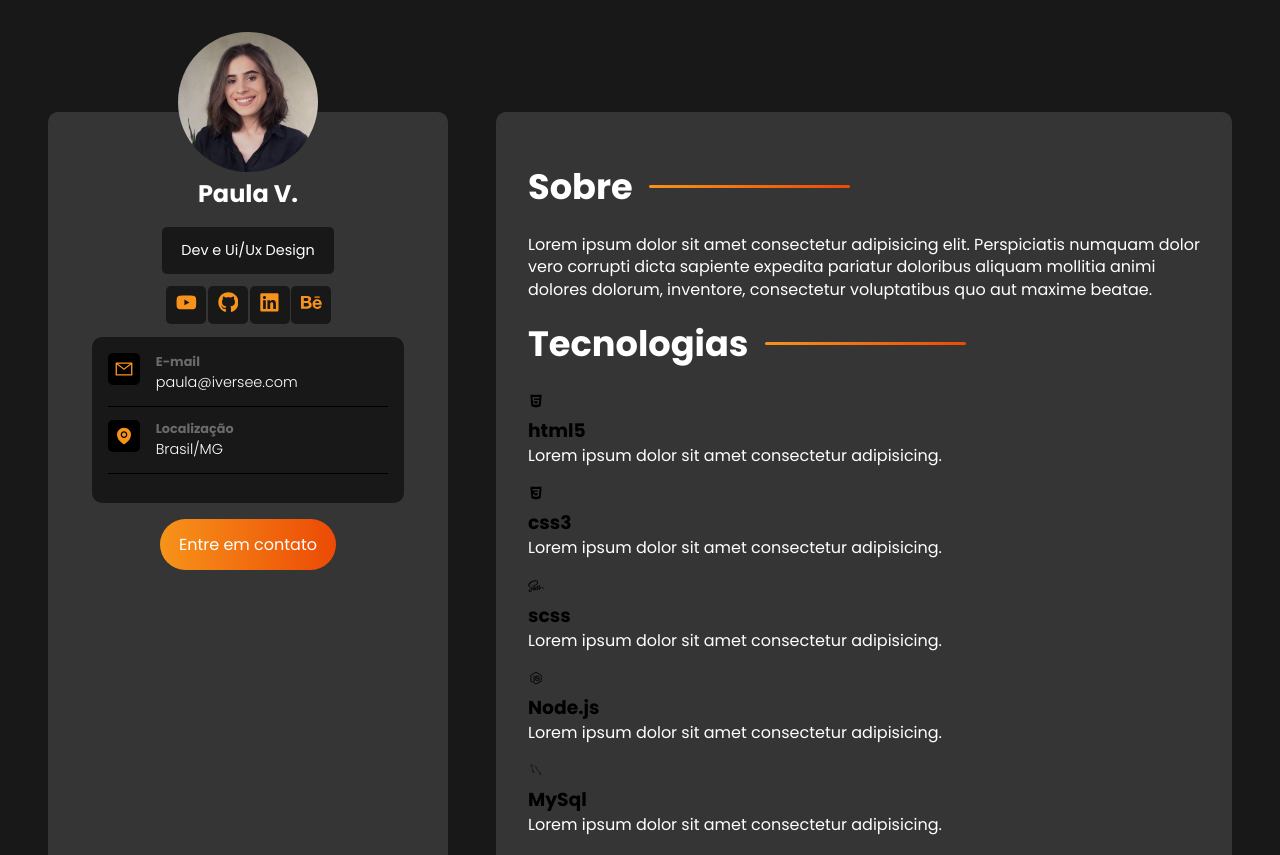
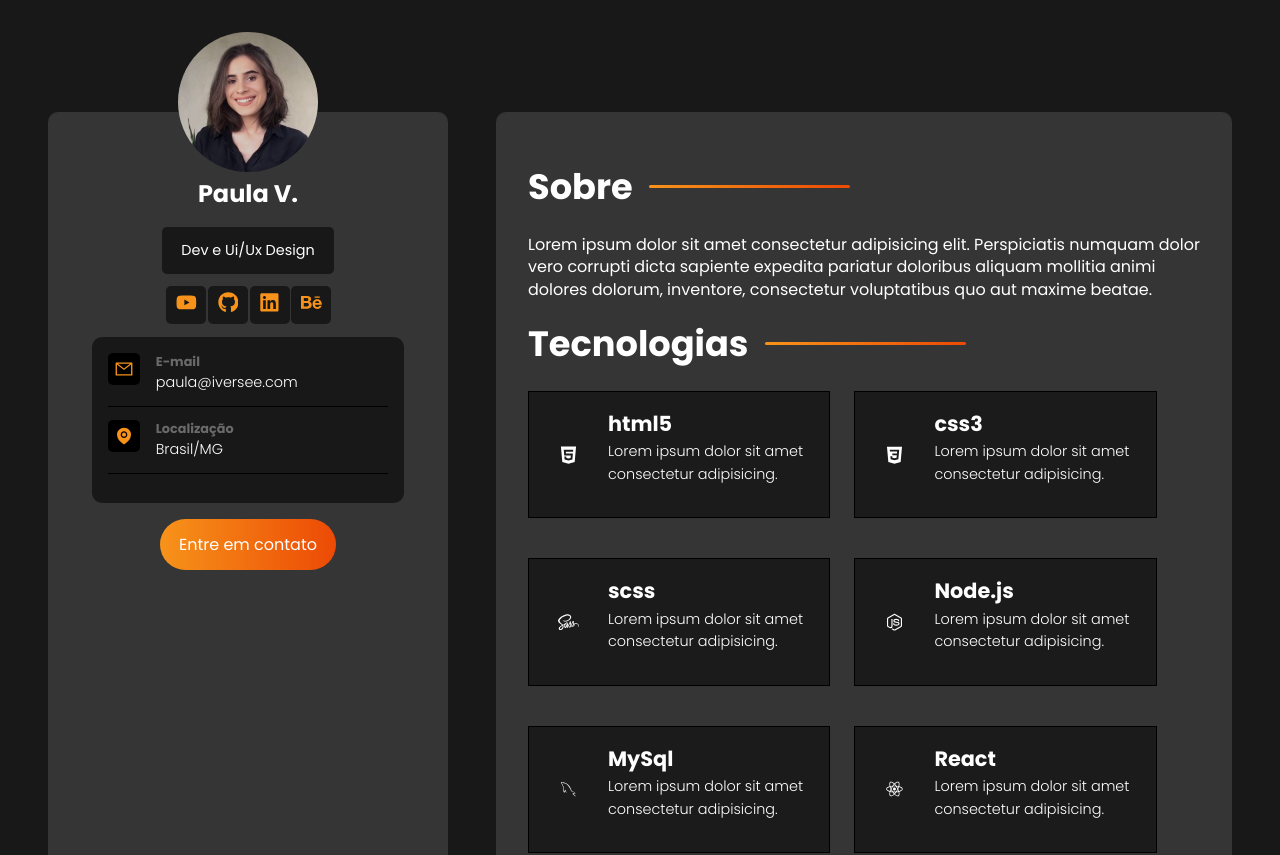
Before and after one commit to eipvi/linkbio, a React (Vite) app: page / in a window 1280 px wide. Shown: the top 855 px of the page. Built offline with nearby package versions, Linux system fonts and the light colour scheme.

Commit message:
style: componente card technologias

```diff
--- a/src/components/containers/TecnologiasContent.jsx
+++ b/src/components/containers/TecnologiasContent.jsx
@@ -12,13 +12,13 @@ const Tecnologias = [
 
 const TecnologiasContent = () => {
   return (
-    <section className="tecnologias-container">
+    <section className="technologias-container">
       <h2>Tecnologias</h2>
-      <div className="tecnologia-grid">
+      <div className="technologia-grid">
         {Tecnologias.map((tech) => (
-          <div className="tecnologia-card" id={tech.id} key={tech.id}>
+          <div className="technologia-card" id={tech.id} key={tech.id}>
             {tech.icon}
-            <div className="tecnologia-info">
+            <div className="technologia-info">
               <h3>{tech.name}</h3>
               <p>Lorem ipsum dolor sit amet consectetur adipisicing.</p>
               </div>
--- a/src/sass/componentes/_maincontent.scss
+++ b/src/sass/componentes/_maincontent.scss
@@ -15,7 +15,7 @@
         margin-bottom: 1.3rem;
         display: flex;
         align-items: center;
-    position: relative;
+        position: relative;
         justify-content: start;
         gap: 1rem;
 
--- a/src/sass/componentes/_tecnologias.scss
+++ b/src/sass/componentes/_tecnologias.scss
@@ -0,0 +1,50 @@
+.technologias-container {
+    margin-bottom: 1rem;
+
+    .technologia-grid {
+        display: flex;
+        flex-wrap: wrap;
+        gap: 1.5rem;
+    }
+
+    .technologia-card {
+        display: flex;
+        position: relative;
+        align-items: center;
+        display: flex;
+        position: relative;
+        justify-content: start;
+        gap: 1rem;
+        color: #ffff;
+        text-decoration: none;
+        border-radius: #000;
+        border: 1px solid #000;
+        background-color: #161515cc;
+        padding: 1rem;
+        margin-bottom: 1rem;
+        text-align: start;
+        width: 45%;
+    }
+
+
+    h3 {
+        color: #ffffff;
+        font-size: 1.3em;
+        margin-bottom: .1rem;
+    }
+
+    p {
+        color: #ffffff;
+        font-weight: 300;
+        font-size: .9rem;
+    }
+
+    svg,path {
+        background-color: none;
+        padding: .8rem;
+        width: 4rem;
+        height: 4rem;
+        border-radius:5px;
+    }
+
+}
```
